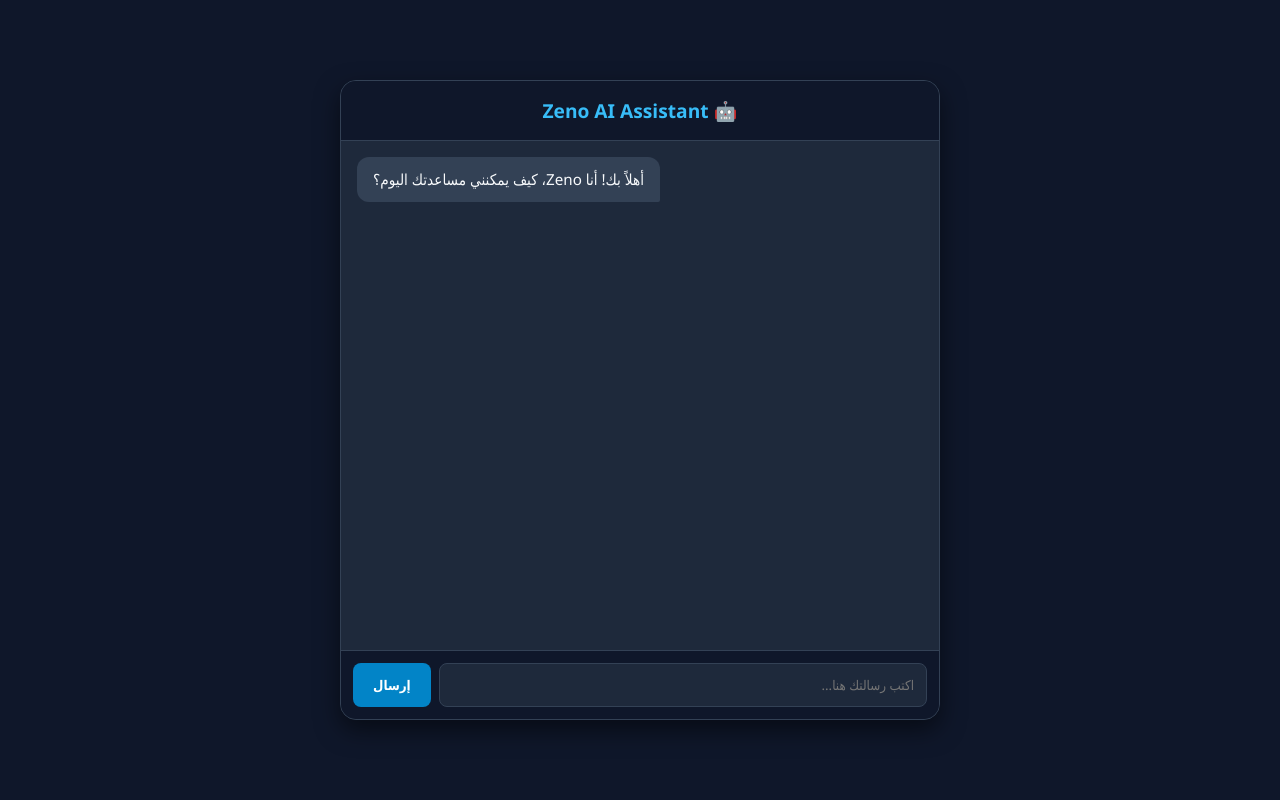
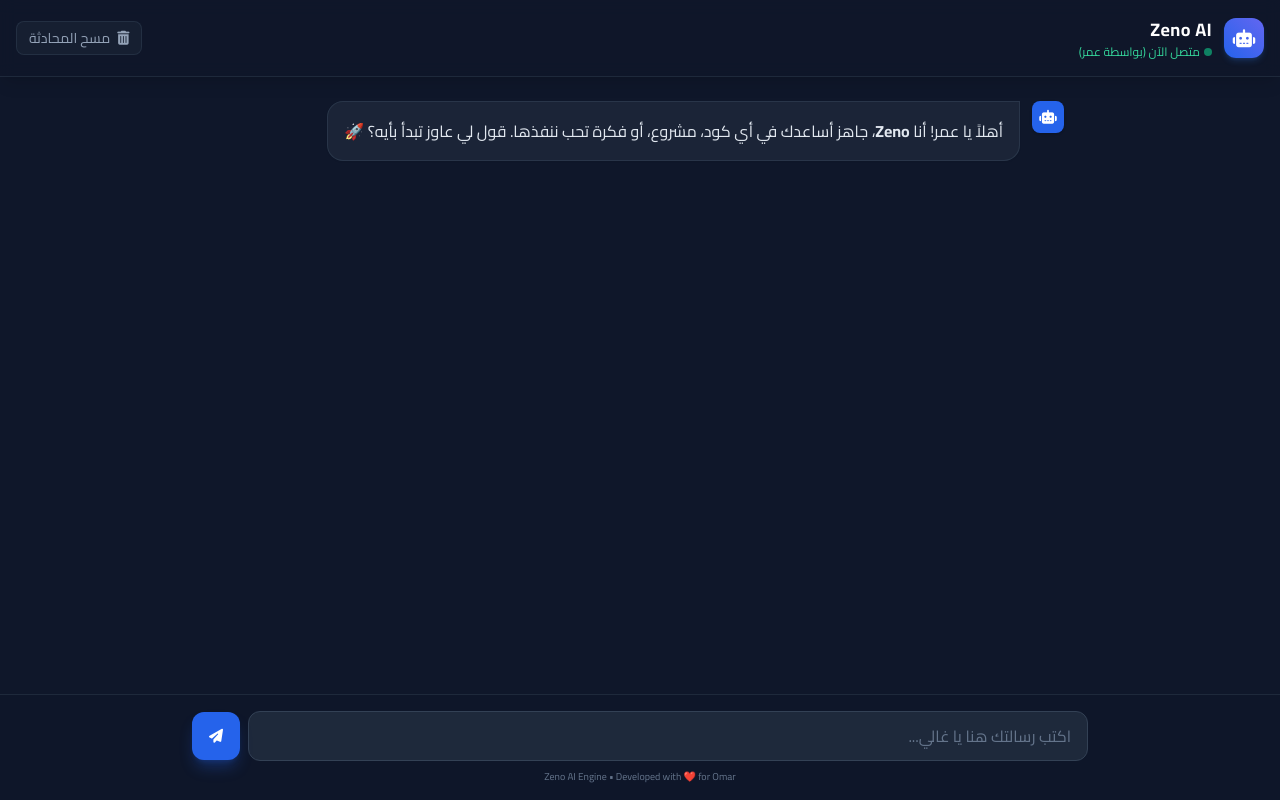
Before and after one commit to oa4170987-ship-it/Zeno-Ai, a Flask app: page / in a window 1280 px wide. Run offline with Flask 3, Linux system fonts and the light colour scheme; some libraries are stand-ins or nearby versions.

Commit message:
Update index.html

```diff
--- a/templates/index.html
+++ b/templates/index.html
@@ -3,67 +3,154 @@
 <head>
     <meta charset="UTF-8">
     <meta name="viewport" content="width=device-width, initial-scale=1.0">
-    <title>Zeno AI Chat</title>
-    <link rel="icon" type="image/x-icon" href="{{ url_for('static', filename='favicon.ico') }}">
+    <title>Zeno AI - Assistant</title>
+    <script src="https://cdn.tailwindcss.com"></script>
+    <link rel="stylesheet" href="https://cdnjs.cloudflare.com/ajax/libs/font-awesome/6.4.0/css/all.min.css">
     <style>
-        * { box-sizing: border-box; margin: 0; padding: 0; font-family: 'Segoe UI', Tahoma, Geneva, Verdana, sans-serif; }
-        body { background-color: #0f172a; color: #f8fafc; display: flex; justify-content: center; align-items: center; height: 100vh; }
-        .chat-container { width: 100%; max-width: 600px; height: 80vh; background: #1e293b; border-radius: 16px; display: flex; flex-direction: column; overflow: hidden; box-shadow: 0 10px 25px rgba(0,0,0,0.5); border: 1px solid #334155; }
-        .chat-header { background: #0f172a; padding: 16px; text-align: center; font-size: 1.2rem; font-weight: bold; color: #38bdf8; border-bottom: 1px solid #334155; }
-        .chat-box { flex: 1; padding: 16px; overflow-y: auto; display: flex; flex-direction: column; gap: 12px; }
-        .message { max-width: 80%; padding: 12px 16px; border-radius: 12px; line-height: 1.4; font-size: 0.95rem; }
-        .user-message { background: #0284c7; color: white; align-self: flex-start; border-bottom-left-radius: 2px; }
-        .bot-message { background: #334155; color: #f8fafc; align-self: flex-end; border-bottom-right-radius: 2px; }
-        .input-area { display: flex; padding: 12px; background: #0f172a; gap: 8px; border-top: 1px solid #334155; }
-        input { flex: 1; padding: 12px; border-radius: 8px; border: 1px solid #334155; background: #1e293b; color: white; outline: none; }
-        input:focus { border-color: #38bdf8; }
-        button { background: #0284c7; color: white; border: none; padding: 12px 20px; border-radius: 8px; cursor: pointer; font-weight: bold; transition: 0.2s; }
-        button:hover { background: #0369a1; }
+        @import url('https://fonts.googleapis.com/css2?family=Cairo:wght@300;400;600;700&display=swap');
+        body { font-family: 'Cairo', sans-serif; background-color: #0f172a; color: #f8fafc; }
+        .chat-container::-webkit-scrollbar { width: 6px; }
+        .chat-container::-webkit-scrollbar-thumb { background: #334155; border-radius: 4px; }
     </style>
 </head>
-<body>
+<body class="h-screen flex flex-col justify-between overflow-hidden">
 
-<div class="chat-container">
-    <div class="chat-header">🤖 Zeno AI Assistant</div>
-    <div class="chat-box" id="chatBox">
-        <div class="message bot-message">أهلاً بك! أنا Zeno، كيف يمكنني مساعدتك اليوم؟</div>
+    <header class="bg-slate-900/80 backdrop-blur border-b border-slate-800 p-4 flex items-center justify-between shadow-lg">
+        <div class="flex items-center space-x-3 space-x-reverse">
+            <div class="w-10 h-10 rounded-xl bg-gradient-to-tr from-blue-600 to-indigo-500 flex items-center justify-center shadow-md shadow-blue-500/20">
+                <i class="fa-solid fa-robot text-white text-lg"></i>
             </div>
-    <div class="input-area">
-        <input type="text" id="userInput" placeholder="اكتب رسالتك هنا..." onkeydown="if(event.key==='Enter') sendMessage()">
-        <button onclick="sendMessage()">إرسال</button>
+            <div>
+                <h1 class="font-bold text-lg tracking-wide text-white">Zeno AI</h1>
+                <p class="text-xs text-emerald-400 flex items-center gap-1">
+                    <span class="w-2 h-2 rounded-full bg-emerald-500 animate-pulse"></span> متصل الآن (بواسطة عمر)
+                </p>
+            </div>
+        </div>
+        <button onclick="clearChat()" class="text-slate-400 hover:text-red-400 transition text-sm px-3 py-1.5 rounded-lg bg-slate-800/50 border border-slate-700/50">
+            <i class="fa-solid fa-trash-can ml-1"></i> مسح المحادثة
+        </button>
+    </header>
+
+    <div id="chatContainer" class="chat-container flex-1 overflow-y-auto p-4 md:p-6 space-y-6 max-w-4xl w-full mx-auto">
+        <div class="flex items-start space-x-3 space-x-reverse">
+            <div class="w-8 h-8 rounded-lg bg-blue-600 flex items-center justify-center text-white shrink-0 shadow">
+                <i class="fa-solid fa-robot text-sm"></i>
+            </div>
+            <div class="bg-slate-800/80 border border-slate-700/60 p-4 rounded-2xl rounded-tr-none max-w-[85%] text-slate-200 leading-relaxed shadow-sm">
+                أهلاً يا عمر! أنا <b>Zeno</b>، جاهز أساعدك في أي كود، مشروع، أو فكرة تحب ننفذها. قول لي عاوز تبدأ بأيه؟ 🚀
+            </div>
         </div>
     </div>
 
+    <div class="bg-slate-900/90 border-t border-slate-800 p-4 shadow-xl">
+        <div class="max-w-4xl mx-auto flex items-center gap-2">
+            <textarea id="userInput" rows="1" placeholder="اكتب رسالتك هنا يا غالي..."
+                class="flex-1 bg-slate-800 border border-slate-700 rounded-xl px-4 py-3 text-slate-100 placeholder-slate-500 focus:outline-none focus:border-blue-500 focus:ring-1 focus:ring-blue-500 resize-none max-h-32 transition"></textarea>
+            <button onclick="sendMessage()" id="sendBtn"
+                class="bg-blue-600 hover:bg-blue-500 text-white w-12 h-12 rounded-xl flex items-center justify-center transition shadow-lg shadow-blue-600/30 shrink-0">
+                <i class="fa-solid fa-paper-plane text-sm"></i>
+            </button>
+        </div>
+        <p class="text-center text-[10px] text-slate-500 mt-2">Zeno AI Engine • Developed with ❤️ for Omar</p>
+    </div>
+
     <script>
+        let chatHistory = [];
+
+        const chatContainer = document.getElementById('chatContainer');
+        const userInput = document.getElementById('userInput');
+
+        // تكبير الـ Textarea تلقائياً مع الكتابة
+        userInput.addEventListener('input', function() {
+            this.style.height = 'auto';
+            this.style.height = (this.scrollHeight) + 'px';
+        });
+
+        // إرسال بالضغط على Enter
+        userInput.addEventListener('keydown', function(e) {
+            if (e.key === 'Enter' && !e.shiftKey) {
+                e.preventDefault();
+                sendMessage();
+            }
+        });
+
+        function appendMessage(sender, text) {
+            const isUser = sender === 'user';
+            const messageDiv = document.createElement('div');
+            messageDiv.className = `flex items-start space-x-3 space-x-reverse ${isUser ? 'flex-row-reverse space-x-reverse' : ''}`;
+
+            messageDiv.innerHTML = `
+                <div class="w-8 h-8 rounded-lg ${isUser ? 'bg-indigo-600' : 'bg-blue-600'} flex items-center justify-center text-white shrink-0 shadow">
+                    <i class="fa-solid ${isUser ? 'fa-user' : 'fa-robot'} text-sm"></i>
+                </div>
+                <div class="${isUser ? 'bg-blue-600 text-white rounded-tl-none' : 'bg-slate-800/80 border border-slate-700/60 text-slate-200 rounded-tr-none'} p-4 rounded-2xl max-w-[85%] leading-relaxed shadow-sm whitespace-pre-wrap">${text}</div>
+            `;
+            chatContainer.appendChild(messageDiv);
+            chatContainer.scrollTop = chatContainer.scrollHeight;
+        }
+
         async function sendMessage() {
-    const input = document.getElementById('userInput');
-    const message = input.value.trim();
-    if (!message) return;
+            const text = userInput.value.trim();
+            if (!text) return;
 
-    const chatBox = document.getElementById('chatBox');
+            userInput.value = '';
+            userInput.style.height = 'auto';
+            appendMessage('user', text);
 
-    // إظهار رسالة المستخدم
-    chatBox.innerHTML += `<div class="message user-message">${message}</div>`;
-    input.value = '';
-    chatBox.scrollTop = chatBox.scrollHeight;
+            chatHistory.push({ role: 'user', content: text });
 
-    // إرسال للباك إند
+            // مؤشر الكتابة للـ Bot
+            const loadingId = 'loading-' + Date.now();
+            const loadingDiv = document.createElement('div');
+            loadingDiv.id = loadingId;
+            loadingDiv.className = `flex items-start space-x-3 space-x-reverse`;
+            loadingDiv.innerHTML = `
+                <div class="w-8 h-8 rounded-lg bg-blue-600 flex items-center justify-center text-white shrink-0 shadow">
+                    <i class="fa-solid fa-robot text-sm"></i>
+                </div>
+                <div class="bg-slate-800/80 border border-slate-700/60 p-4 rounded-2xl rounded-tr-none text-slate-400 italic">
+                    جاري التفكير... <i class="fa-solid fa-spinner animate-spin"></i>
+                </div>
+            `;
+            chatContainer.appendChild(loadingDiv);
+            chatContainer.scrollTop = chatContainer.scrollHeight;
+
             try {
                 const response = await fetch('/chat', {
                     method: 'POST',
                     headers: { 'Content-Type': 'application/json' },
-            body: JSON.stringify({ message: message })
+                    body: JSON.stringify({ message: text, history: chatHistory })
                 });
+
                 const data = await response.json();
+                document.getElementById(loadingId).remove();
 
-        const botReply = data.response || data.error || "حدث خطأ في الاستجابة";
-        chatBox.innerHTML += `<div class="message bot-message">${botReply}</div>`;
-        chatBox.scrollTop = chatBox.scrollHeight;
+                if (response.ok) {
+                    appendMessage('bot', data.response);
+                    chatHistory.push({ role: 'assistant', content: data.response });
+                } else {
+                    appendMessage('bot', data.response || 'حدث خطأ ما.');
+                }
             } catch (err) {
-        chatBox.innerHTML += `<div class="message bot-message">تعذر الاتصال بالسيرفر.</div>`;
+                document.getElementById(loadingId).remove();
+                appendMessage('bot', 'فشل الاتصال بالسيرفر.');
             }
         }
+
+        function clearChat() {
+            chatHistory = [];
+            chatContainer.innerHTML = `
+                <div class="flex items-start space-x-3 space-x-reverse">
+                    <div class="w-8 h-8 rounded-lg bg-blue-600 flex items-center justify-center text-white shrink-0 shadow">
+                        <i class="fa-solid fa-robot text-sm"></i>
+                    </div>
+                    <div class="bg-slate-800/80 border border-slate-700/60 p-4 rounded-2xl rounded-tr-none max-w-[85%] text-slate-200 leading-relaxed shadow-sm">
+                        تم مسح الذاكرة وبدء محادثة جديدة يا عمر! قول لي عاوز نعمل أيه؟ ⚡
+                    </div>
+                </div>
+            `;
+        }
     </script>
-
 </body>
 </html>
```
Lines whose indentation alone changed are shown as unchanged.
